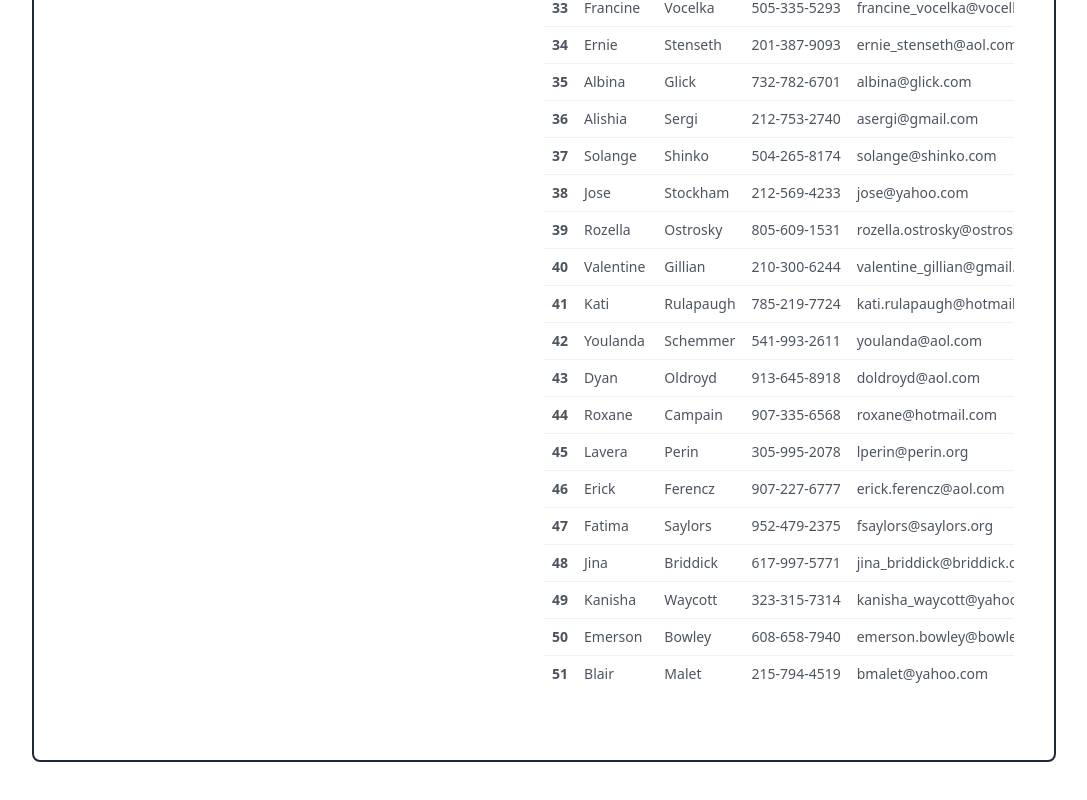
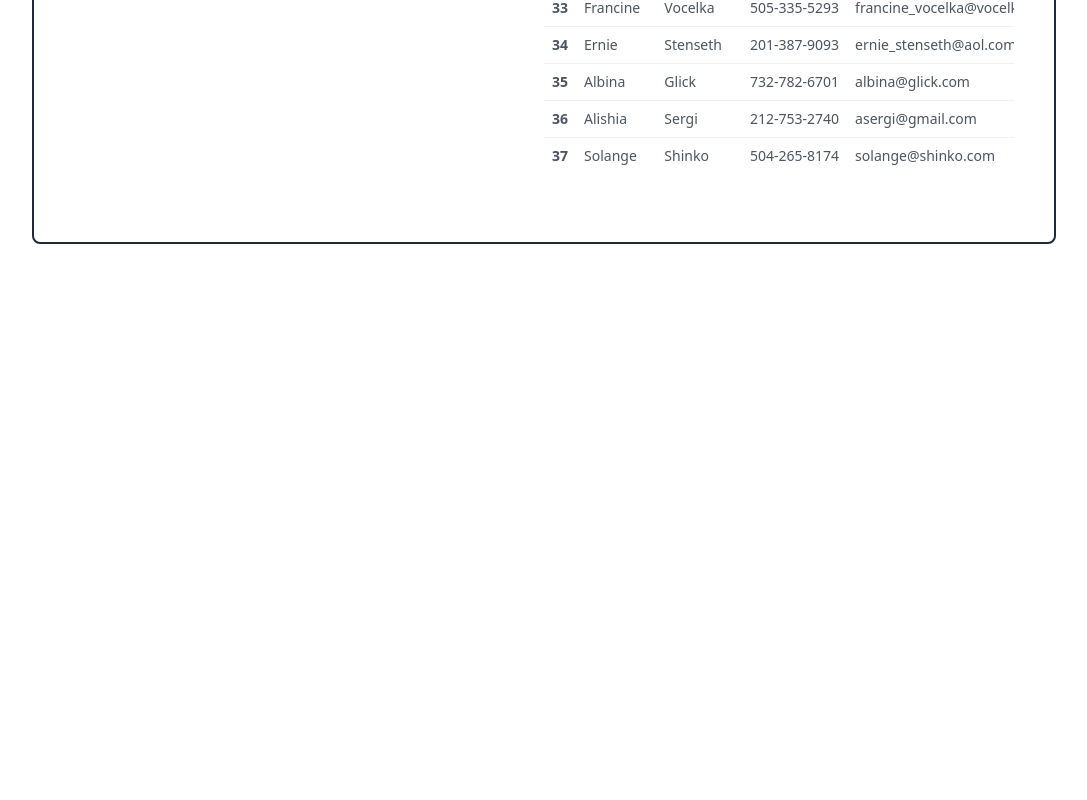
Before and after one commit to senaoz/Contacts-App, a React (Create React App) app: page / in a window 1280 px wide. Shown: the part 1605-2405 px from the top of the page, without its empty margins (96-1183 px from the left). After the commit the page ends 1977 px from the top, so only its background shows below. Built offline with nearby package versions, Linux system fonts and the light colour scheme.

Commit message:
Contacts App

```diff
--- a/src/Components/Contacts/index.js
+++ b/src/Components/Contacts/index.js
@@ -40,21 +40,7 @@ export default function Contacts(){
         {  name:"Ernie", surname:"Stenseth", phone:"201-387-9093", email:"ernie_stenseth@aol.com", company:"Knwz Newsradio" },
         {  name:"Albina", surname:"Glick", phone:"732-782-6701", email:"albina@glick.com", company:"Giampetro, Anthony D" },
         {  name:"Alishia", surname:"Sergi", phone:"212-753-2740", email:"asergi@gmail.com", company:"Milford Enterprises Inc" },
-        {  name:"Solange", surname:"Shinko", phone:"504-265-8174", email:"solange@shinko.com", company:"Mosocco, Ronald A" },
-        {  name:"Jose", surname:"Stockham", phone:"212-569-4233", email:"jose@yahoo.com", company:"Tri State Refueler Co" },
-        {  name:"Rozella", surname:"Ostrosky", phone:"805-609-1531", email:"rozella.ostrosky@ostrosky.com", company:"Parkway Company" },
-        {  name:"Valentine", surname:"Gillian", phone:"210-300-6244", email:"valentine_gillian@gmail.com", company:"Fbs Business Finance" },
-        {  name:"Kati", surname:"Rulapaugh", phone:"785-219-7724", email:"kati.rulapaugh@hotmail.com", company:"Eder Assocs Consltng Engrs Pc" },
-        {  name:"Youlanda", surname:"Schemmer", phone:"541-993-2611", email:"youlanda@aol.com", company:"Tri M Tool Inc" },
-        {  name:"Dyan", surname:"Oldroyd", phone:"913-645-8918", email:"doldroyd@aol.com", company:"International Eyelets Inc" },
-        {  name:"Roxane", surname:"Campain", phone:"907-335-6568", email:"roxane@hotmail.com", company:"Rapid Trading Intl" },
-        {  name:"Lavera", surname:"Perin", phone:"305-995-2078", email:"lperin@perin.org", company:"Abc Enterprises Inc" },
-        {  name:"Erick", surname:"Ferencz", phone:"907-227-6777", email:"erick.ferencz@aol.com", company:"Cindy Turner Associates" },
-        {  name:"Fatima", surname:"Saylors", phone:"952-479-2375", email:"fsaylors@saylors.org", company:"Stanton, James D Esq" },
-        {  name:"Jina", surname:"Briddick", phone:"617-997-5771", email:"jina_briddick@briddick.com", company:"Grace Pastries Inc" },
-        {  name:"Kanisha", surname:"Waycott", phone:"323-315-7314", email:"kanisha_waycott@yahoo.com", company:"Schroer, Gene E Esq" },
-        {  name:"Emerson", surname:"Bowley", phone:"608-658-7940", email:"emerson.bowley@bowley.org", company:"Knights Inn" },
-        {  name:"Blair", surname:"Malet", phone:"215-794-4519", email:"bmalet@yahoo.com", company:"Bollinger Mach Shp & Shipyard" }
+        {  name:"Solange", surname:"Shinko", phone:"504-265-8174", email:"solange@shinko.com", company:"Mosocco, Ronald A" }
     ]);
 
     return(
```
